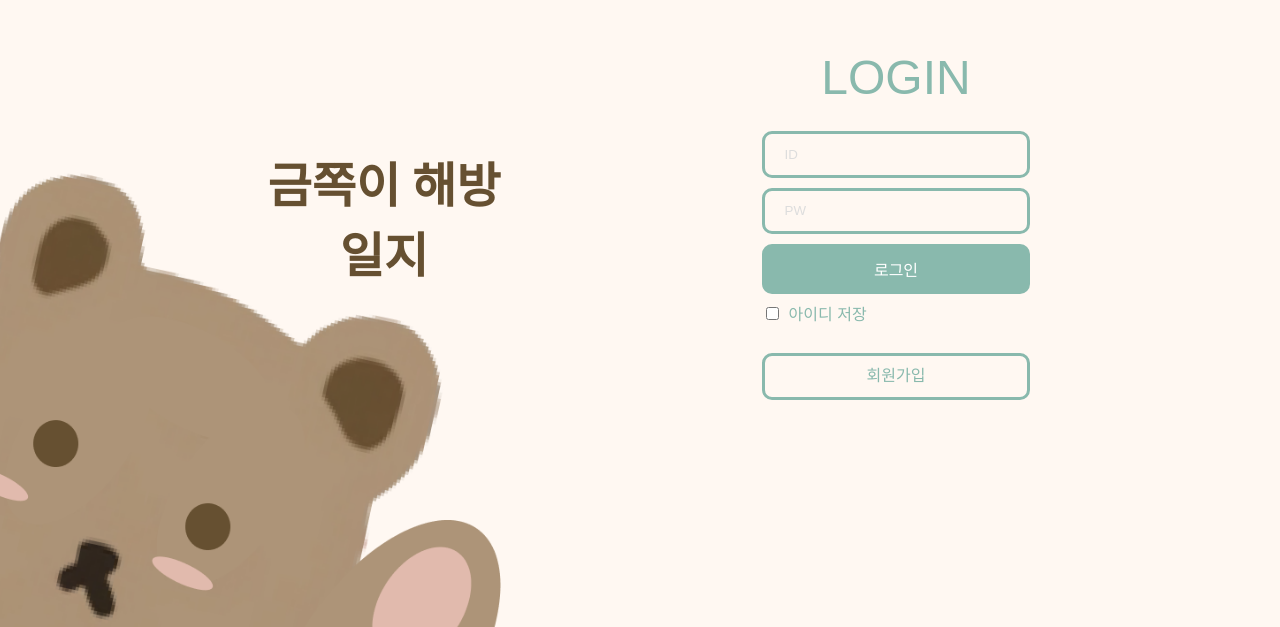
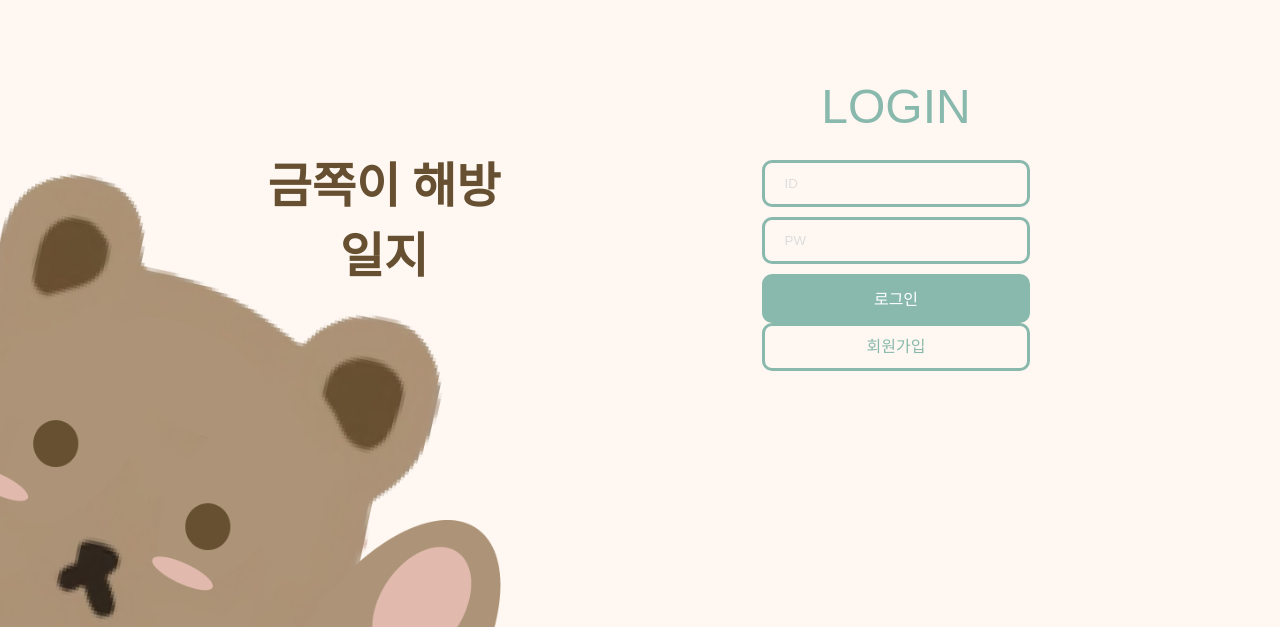
Before and after one commit to MyGoldenKids/goldenkid-frontend, a Vue app in the folder vue-project/: page /member/login in a window 1280 px wide. Shown: the part 173-800 px from the top of the page. Built offline with nearby package versions, Linux system fonts and the light colour scheme; a web font is replaced by a local one; what v-calendar would draw is missing.

Commit message:
hotfix: ID 저장 기능 삭제(구현되어있지 않음)

```diff
--- a/vue-project/src/components/member/MemberLoginComponent.vue
+++ b/vue-project/src/components/member/MemberLoginComponent.vue
@@ -52,14 +52,6 @@ function submitForm() {
                         v-model="loginInfo.password"
                     />
                     <button type="submit">로그인</button>
-                    <div class="check-box">
-                        <label for="remember-check">
-                            <input
-                                type="checkbox"
-                                id="remember-check"
-                            />아이디 저장
-                        </label>
-                    </div>
                     <router-link to="/member/signup" class="a-btn"
                         >회원가입</router-link
                     >
```
